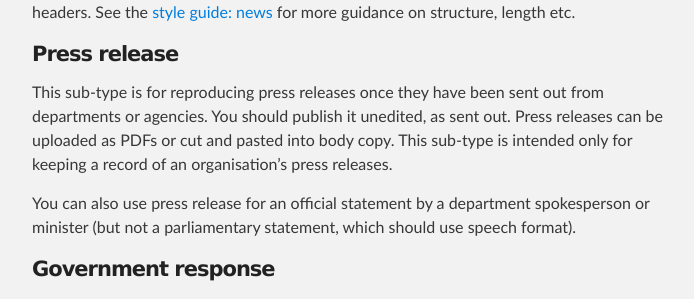
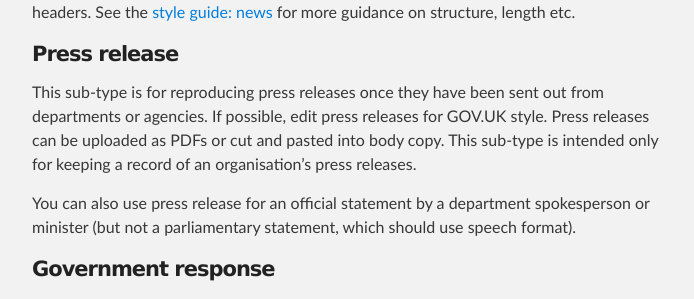
Before and after one commit to alphagov/inside-government-admin-guide, a Jekyll site: the page built from creating-documents/document-types.md, in a window 1280 px wide and 900 px high, scrolled down 1002 px. Shown: the part 178-477 px from the top of the window, without its empty margins (288-982 px from the left). Built offline with Jekyll 4.4.1, drawn with Linux system fonts in a browser that asks for light colours.

Commit message:
correction to info about press releases and style guide adherence

```diff
--- a/creating-documents/document-types.md
+++ b/creating-documents/document-types.md
@@ -38,7 +38,7 @@ You write a news story especially for GOV.UK so you must keep to GOV.UK style. I
 
 #### Press release
 
-This sub-type is for reproducing press releases once they have been sent out from departments or agencies. You should publish it unedited, as sent out. Press releases can be uploaded as PDFs or cut and pasted into body copy. This sub-type is intended only for keeping a record of an organisation's press releases.
+This sub-type is for reproducing press releases once they have been sent out from departments or agencies. If possible, edit press releases for GOV.UK style. Press releases can be uploaded as PDFs or cut and pasted into body copy. This sub-type is intended only for keeping a record of an organisation's press releases.
 
 You can also use press release for an official statement by a department spokesperson or minister (but not a parliamentary statement, which should use speech format).
 
```
